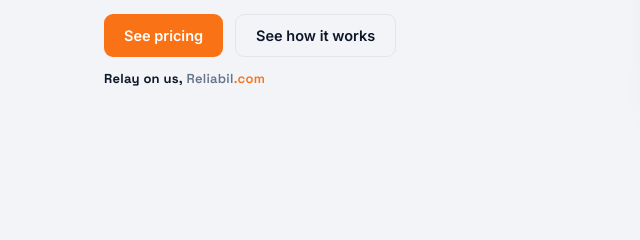
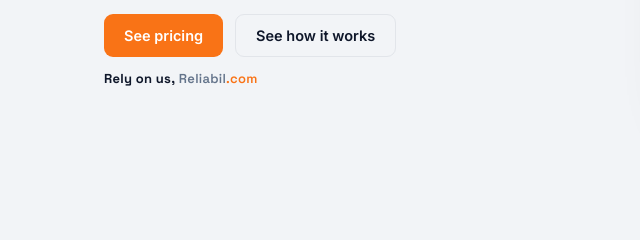
Before and after one commit to AlaaOmarAli/reliabil-site, a plain HTML site: page index.html in a window 1280 px wide. Shown: the part 402-642 px from the top of the page, 0-640 px from the left. Drawn offline with Linux system fonts and the light colour scheme.

Commit message:
Fix typo in hero tagline

```diff
--- a/index.html
+++ b/index.html
@@ -236,7 +236,7 @@
         <a href="#pricing" class="btn btn-primary">See pricing</a>
         <a href="#features" class="btn btn-ghost">See how it works</a>
       </div>
-      <div class="hero-tagline"><strong>Relay on us,</strong> Reliabil<span class="domain-accent">.com</span></div>
+      <div class="hero-tagline"><strong>Rely on us,</strong> Reliabil<span class="domain-accent">.com</span></div>
     </div>
     <div class="mockup">
       <div class="mockup-bar">
```
